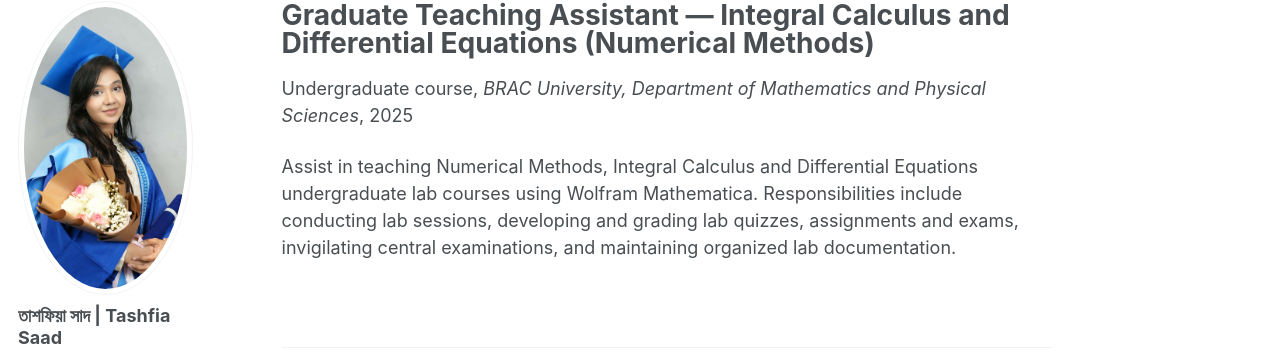
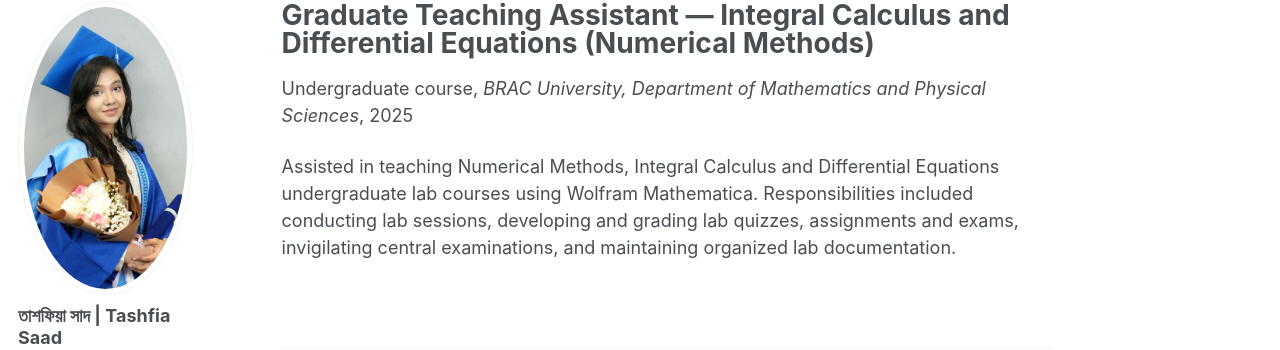
Before and after one commit to saadtashfia/saadtashfia.github.io, a Jekyll site: the page built from _teaching/2014-spring-teaching-1.md, in a window 1280 px wide. Shown: the part 100-450 px from the top of the page. Built offline with Jekyll 4.4.1, drawn with Linux system fonts in a browser that asks for light colours; some web fonts are replaced; a script bundle is joined from its source files by our own code; library files that are not in the unit come from our copies.

Commit message:
Update 2014-spring-teaching-1.md

```diff
--- a/_teaching/2014-spring-teaching-1.md
+++ b/_teaching/2014-spring-teaching-1.md
@@ -9,4 +9,4 @@
 location: "Dhaka, Bangladesh"
 ---
 
-Assist in teaching Numerical Methods, Integral Calculus and Differential Equations undergraduate lab courses using Wolfram Mathematica. Responsibilities include conducting lab sessions, developing and grading lab quizzes, assignments and exams, invigilating central examinations, and maintaining organized lab documentation.
+Assisted in teaching Numerical Methods, Integral Calculus and Differential Equations undergraduate lab courses using Wolfram Mathematica. Responsibilities included conducting lab sessions, developing and grading lab quizzes, assignments and exams, invigilating central examinations, and maintaining organized lab documentation.
```
